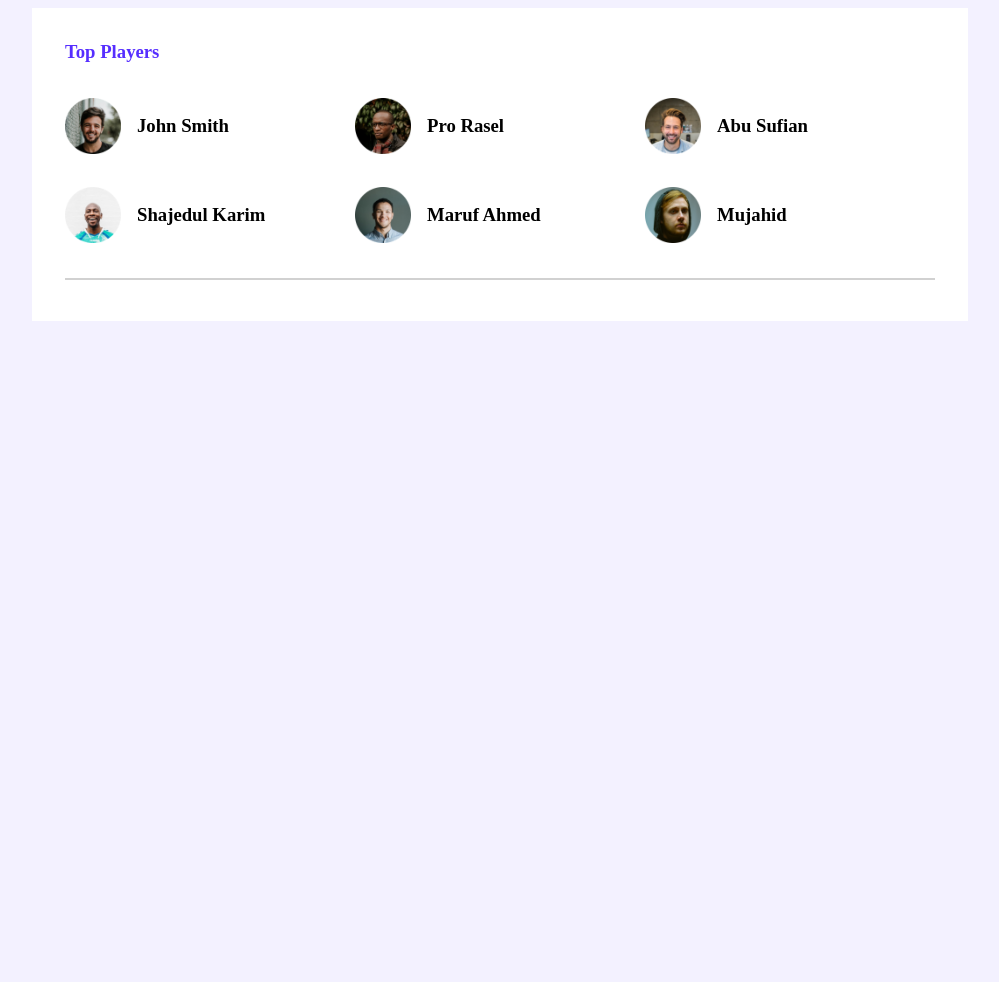
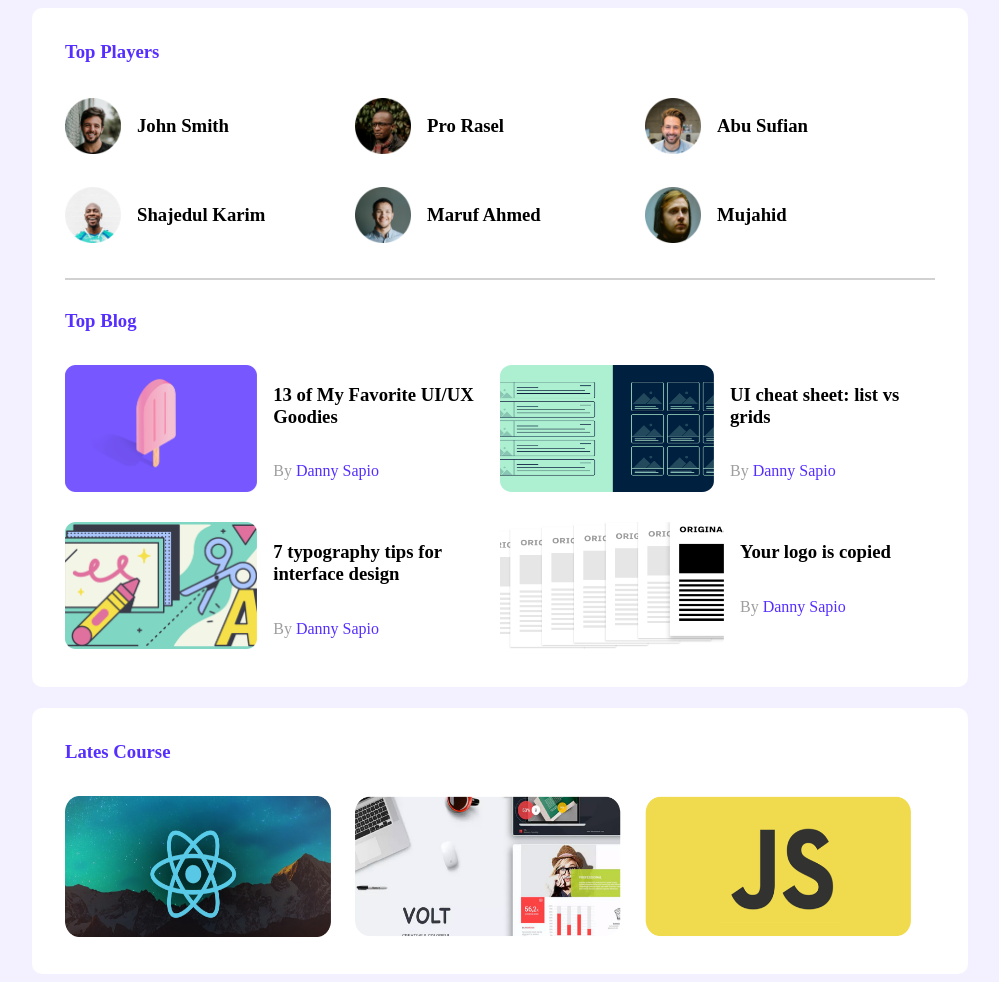
Before and after one commit to md-jahid-k/Leader-board-css3, a plain HTML site: page index.html in a window 1280 px wide. Shown: the whole page, without its empty margins (140-1139 px from the left). Before the commit the page ends 800 px from the top, so only its background shows below. Drawn offline with Linux system fonts and the light colour scheme.

Commit message:
something

```diff
--- a/Styles/style.css
+++ b/Styles/style.css
@@ -4,17 +4,20 @@ body{
 /* main start */
 main{
     display: flex;
-    justify-content: center;
+    flex-direction: column;
+    align-items: center;
+    gap: 21px;
 }
 .container{
     background-color: #ffffff;
     width: 870px;
     padding: 33px;
+    border-radius: 10px;
 }
 .top-players{
     margin-bottom: 33px;
 }
-.players-lebel{
+.section-lebel{
     color: #562EFF;
     padding-bottom: 33px;
     margin: 0px;
@@ -35,4 +38,40 @@ main{
 }
 .break{
     border: 1px solid #d1d1d1;
+    margin-bottom: 30px;
 }
+/*top blog start*/
+.cards{
+    display: grid;
+    grid-template-columns: repeat(2, 1fr);
+    row-gap: 26px;
+}
+.cards img{
+    width: 224px;
+    height: 127px;
+}
+.card{
+    display: flex;
+    gap: 16px;
+}
+.information{
+    display: flex;
+    flex-direction: column;
+}
+.information p{
+    color: #9F9F9F;
+}
+.information a{
+    text-decoration: none;
+    color: #562EFF;
+}
+/*Course start*/
+.course{
+    display: grid;
+    row-gap: 53px;
+    grid-template-columns: repeat(3, 1fr);
+}
+.info img{
+    width: 266px;
+    height: 141px;
+}
--- a/index.html
+++ b/index.html
@@ -15,7 +15,7 @@
      <main >
         <section class="container">
             <div class="top-players">
-                <h3 class="players-lebel">Top Players</h3>
+                <h3 class="section-lebel">Top Players</h3>
                 <div class="players">
                     <div class="player">
                         <img src="images/players/player-1.png" alt="">
@@ -44,6 +44,56 @@
                 </div>
             </div>
             <hr class="break">
+            <div class="tob-blog">
+                <h3 class="section-lebel">Top Blog</h3>
+                <div class="cards">
+                    <div class="card">
+                        <img src="images/blogs/blog-1.png" alt="">
+                        <div class="information">
+                            <h3>13 of My Favorite UI/UX Goodies</h3>
+                            <p>By <a href="">Danny Sapio</a></p>
+                        </div>
+                    </div>
+                    <div class="card">
+                        <img src="images/blogs/blog-2.png" alt="">
+                        <div class="information">
+                            <h3>UI cheat sheet:
+                                list vs grids</h3>
+                            <p>By <a href="">Danny Sapio</a></p>
+                        </div>
+                    </div>
+                    <div class="card"><img src="images/blogs/blog-3.png" alt="">
+                        <div class="information">
+                            <h3>7 typography tips
+                                for interface design</h3>
+                            <p>By <a href="">Danny Sapio</a></p>
+                        </div></div>
+                    <div class="card">
+                        <img src="images/blogs/blog-4.png" alt="">
+                        <div class="information">
+                            <h3>Your logo is
+                                copied</h3>
+                            <p>By <a href="">Danny Sapio</a></p>
+                        </div>
+                    </div>
+                </div>
+            </div>
+        </section>
+        <section class="container">
+            <div class="courses">
+                <h3 class="section-lebel">Lates Course</h3>
+                <div class="course">
+                    <div class="info">
+                        <img src="images/courses/course-1.png" alt="">
+                    </div>
+                    <div class="info">
+                        <img src="images/courses/course-2.png" alt="">
+                    </div>
+                    <div class="info">
+                        <img src="images/courses/course-3.png" alt="">
+                    </div>
+                </div>
+            </div>
         </section>
      </main>
 </body>
```
